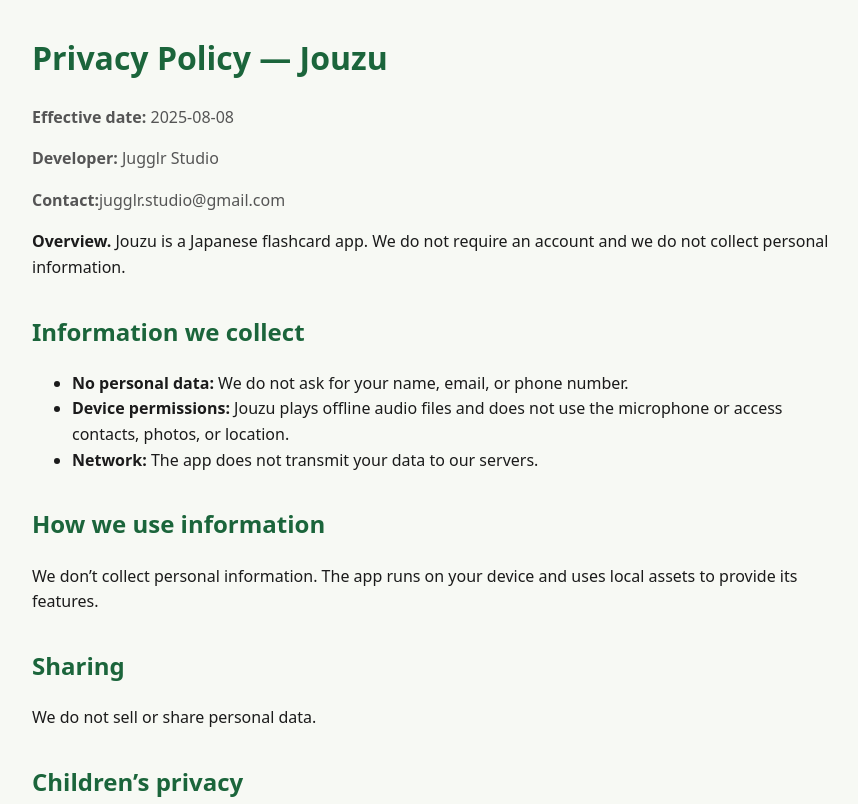
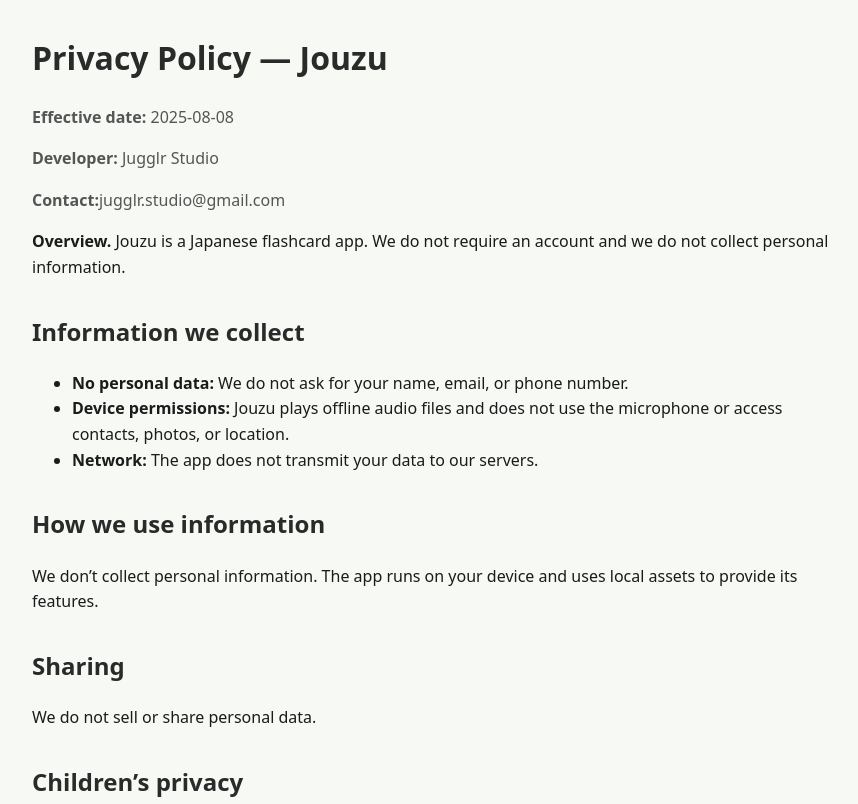
Before and after one commit to jugglrstudio/jugglrstudio.github.io, a plain HTML site: page privacy.html in a window 1280 px wide. Shown: the top 804 px of the page, without its empty margins (198-1056 px from the left). Drawn offline with Linux system fonts and the light colour scheme.

Commit message:
change the heading's color

```diff
--- a/privacy.html
+++ b/privacy.html
@@ -8,8 +8,8 @@
     body{font-family:system-ui,-apple-system,Segoe UI,Roboto,Ubuntu,"Noto Sans",sans-serif;
          line-height:1.6;margin:0;background:#F7F9F4;color:#1B1B1B}
     .wrap{max-width:820px;margin:0 auto;padding:32px}
-    h1{margin-top:0;color:#1B653B}
-    h2{margin-top:32px;color:#1B653B}
+    h1{margin-top:0;color:#282b29}
+    h2{margin-top:32px;color:#282b29}
     a{color:#1B653B}
     .muted{color:#555}
   </style>
```
